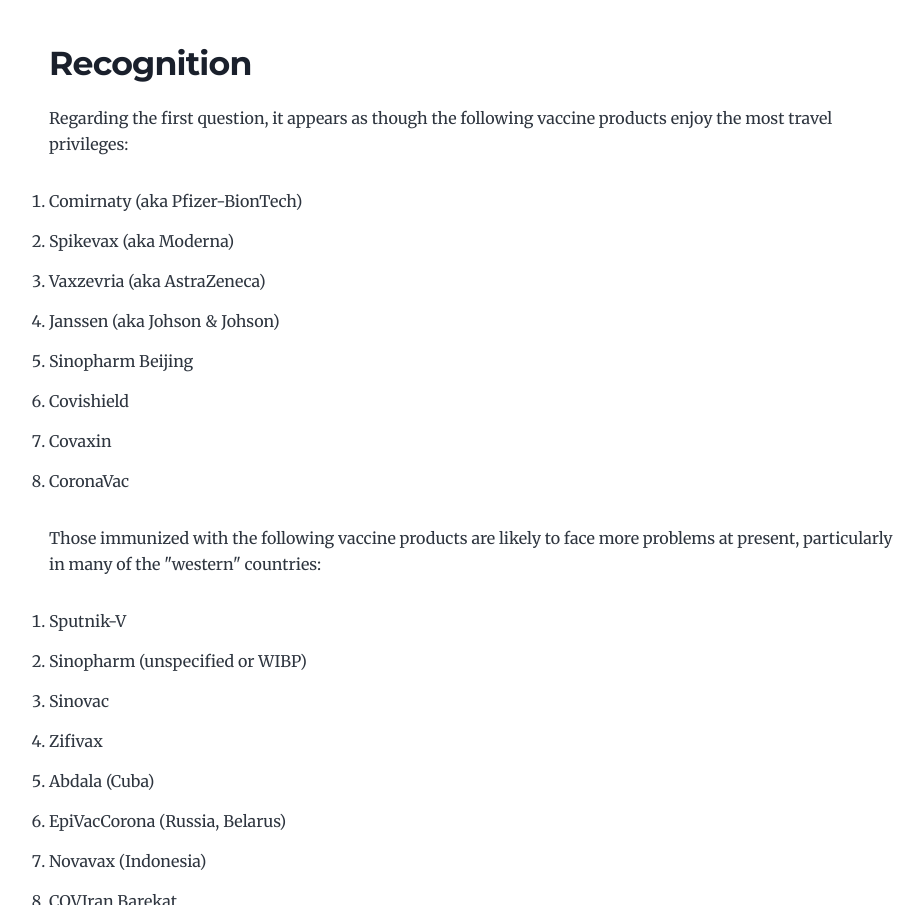
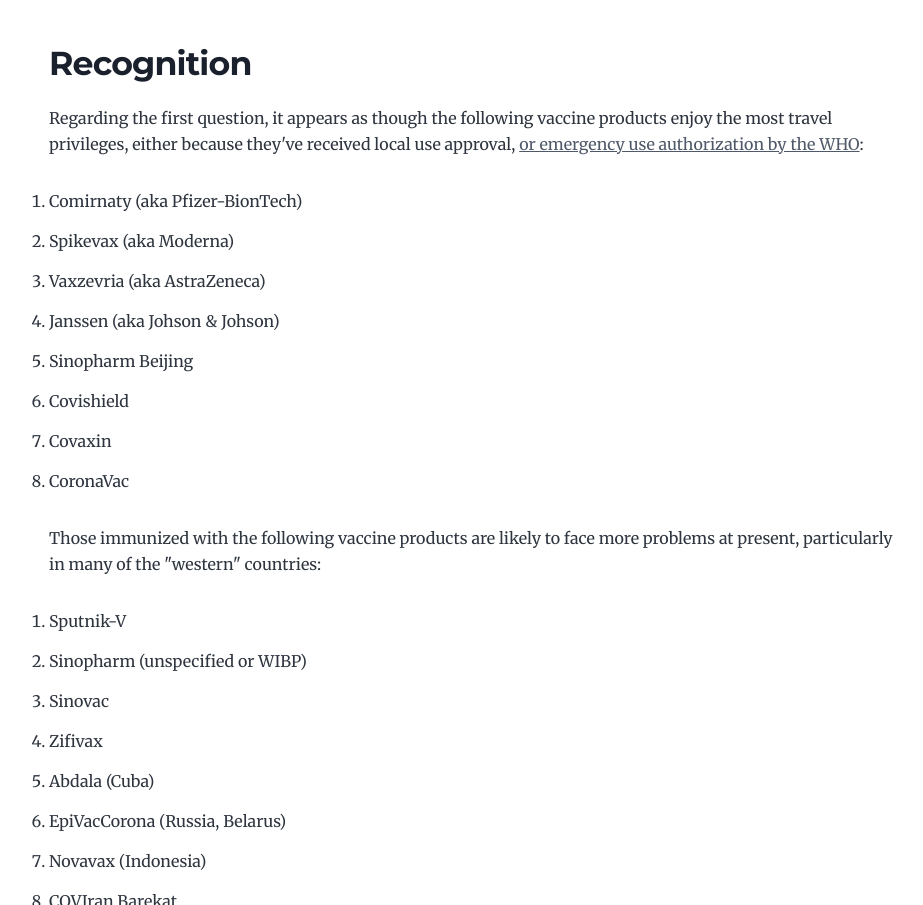
Before and after one commit to smspillaz/sspilsbury-com-gatsby, a Gatsby site: page /2021-12-07-vaccine-passport-incompatibility/ in a window 1280 px wide. Shown: the part 947-1852 px from the top of the page, without its empty margins (163-1086 px from the left). Built offline with nearby package versions, Linux system fonts and the light colour scheme; Gatsby itself is replaced by a stand-in of ours.

Commit message:
blog: One last clarification

```diff
--- a/content/blog/2021-12-07-vaccine-passport-incompatibility/index.md
+++ b/content/blog/2021-12-07-vaccine-passport-incompatibility/index.md
@@ -38,7 +38,7 @@
 ## Recognition
 
 Regarding the first question, it appears as though the following
-vaccine products enjoy the most travel privileges:
+vaccine products enjoy the most travel privileges, either because they've received local use approval, [or emergency use authorization by the WHO](https://en.wikipedia.org/wiki/List_of_COVID-19_vaccine_authorizations):
 
  1. Comirnaty (aka Pfizer-BionTech)
  2. Spikevax (aka Moderna)
```
